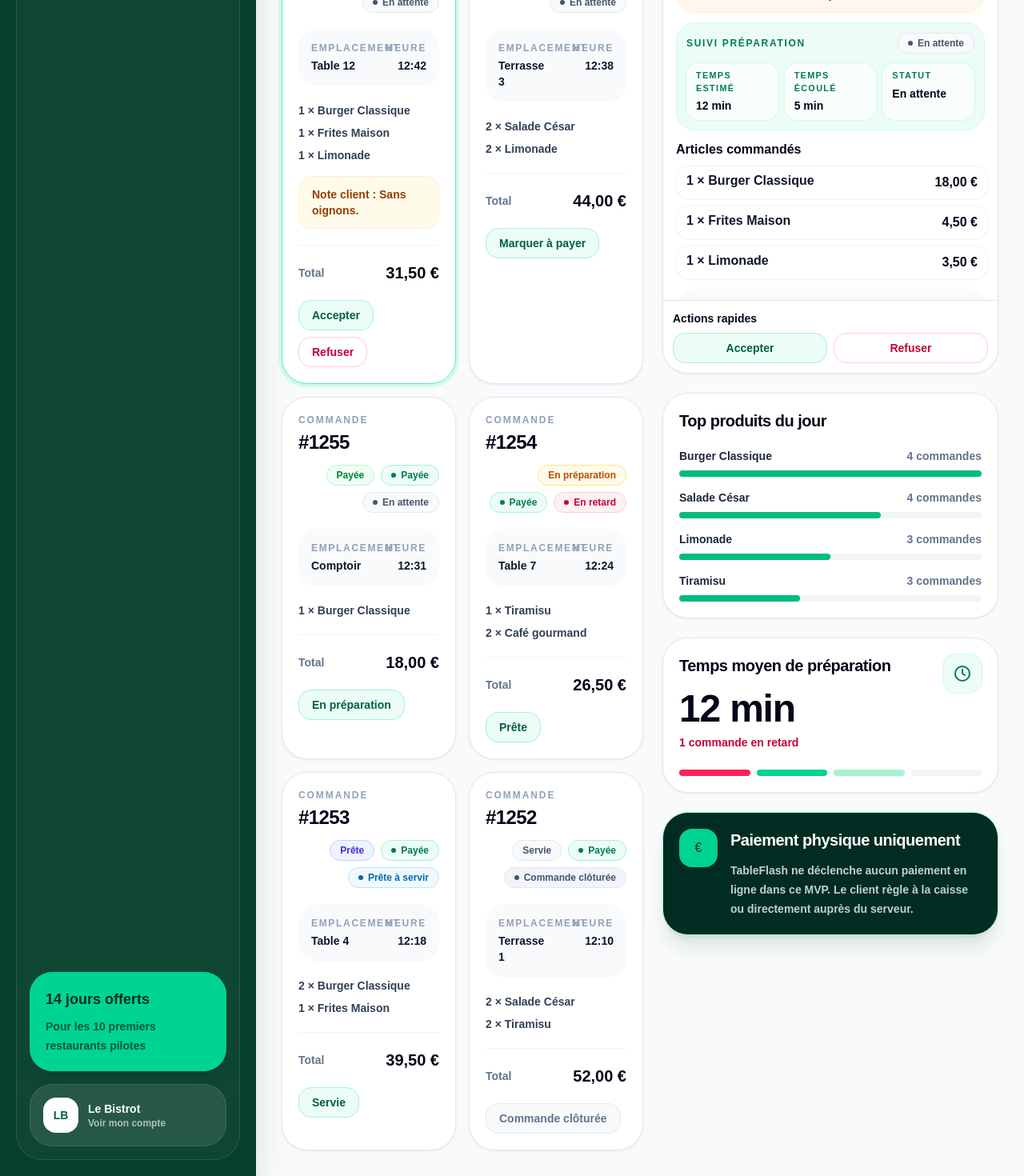
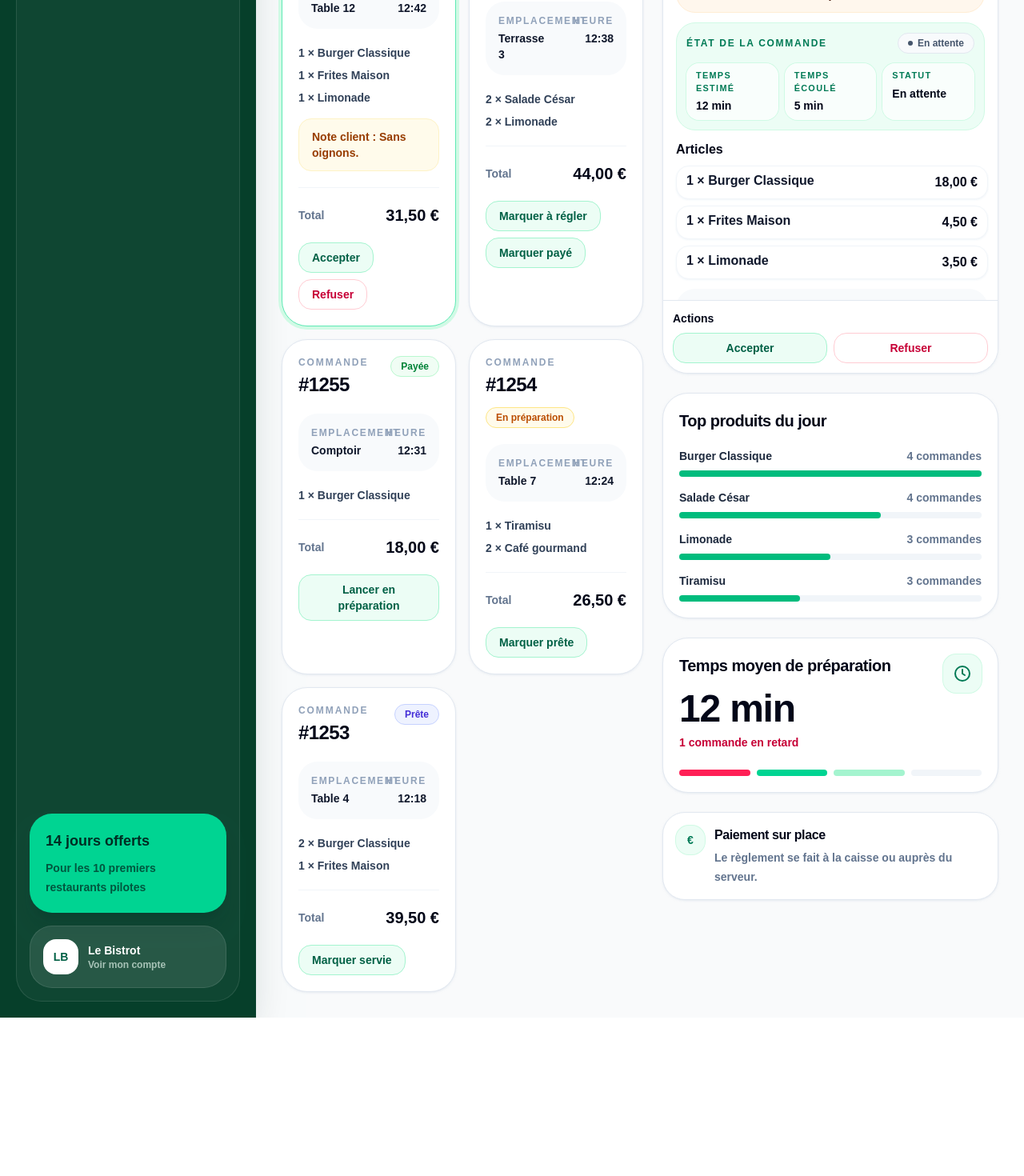
Before and after one commit to Loco66666/TableFlash-QR, a Next.js app: page /dashboard/orders in a window 1280 px wide. Shown: the part 950-2420 px from the top of the page at 80% size. After the commit the page ends 2222 px from the top, so only its background shows below. Built offline with nearby package versions, Linux system fonts and the light colour scheme.

Commit message:
Polish orders service cockpit

```diff
--- a/src/components/dashboard/orders/InteractiveOrdersDashboard.tsx
+++ b/src/components/dashboard/orders/InteractiveOrdersDashboard.tsx
@@ -43,13 +43,13 @@ const completedStatuses: OrderStatus[] = ["Servie", "Refusée", "Annulée"];
 const activeStatusPriority: OrderStatus[] = ["Nouvelle", "Acceptée", "À payer", "Payée", "En préparation", "Prête"];
 
 const actionMessages: Partial<Record<OrderAction, string>> = {
-  Accepter: "Commande acceptée dans la maquette.",
-  Refuser: "Commande refusée dans la maquette.",
-  "Marquer à payer": "Commande marquée à payer.",
-  "Marquer payée": "Commande marquée payée.",
-  "En préparation": "Commande passée en préparation.",
-  Prête: "Commande prête à servir.",
-  Servie: "Commande marquée comme servie.",
+  Accepter: "Commande acceptée.",
+  Refuser: "Commande refusée.",
+  "Marquer à régler": "Commande marquée à régler.",
+  "Marquer payé": "Paiement confirmé.",
+  "Lancer en préparation": "Préparation lancée.",
+  "Marquer prête": "Commande prête à servir.",
+  "Marquer servie": "Commande marquée comme servie.",
 };
 
 export function InteractiveOrdersDashboard() {
@@ -186,7 +186,7 @@ export function InteractiveOrdersDashboard() {
 
     const nextOrders = updateOrderStatus(orderNumber, nextState.status, nextState.paymentStatus);
     setSelectedOrderId(orderNumber);
-    showToast(actionMessages[action] ?? "Commande mise à jour dans la maquette.");
+    showToast(actionMessages[action] ?? "Commande mise à jour.");
 
     if (isCompletedStatus(nextState.status)) {
       autoCloseTimeoutRef.current = window.setTimeout(() => {
@@ -209,7 +209,7 @@ export function InteractiveOrdersDashboard() {
 
 
   function handleResetLocalOrders() {
-    const confirmed = window.confirm("Voulez-vous vraiment supprimer les commandes locales de démonstration ?");
+    const confirmed = window.confirm("Voulez-vous vraiment réinitialiser la file des commandes reçues par QR ?");
 
     if (!confirmed) {
       return;
@@ -222,7 +222,7 @@ export function InteractiveOrdersDashboard() {
 
       return currentOrder?.source === "public-menu" ? null : currentSelectedOrderId;
     });
-    showToast("Commandes locales réinitialisées.");
+    showToast("File des commandes QR réinitialisée.");
   }
 
   function handleAddTestOrder() {
@@ -230,7 +230,7 @@ export function InteractiveOrdersDashboard() {
     const nextOrderNumber = `#${highestOrderNumber + 1}`;
     const newOrder: Order = {
       orderNumber: nextOrderNumber,
-      table: "Table test",
+      table: "Comptoir",
       time: new Intl.DateTimeFormat("fr-FR", { hour: "2-digit", minute: "2-digit" }).format(new Date()),
       status: "Nouvelle",
       paymentStatus: "À payer",
@@ -242,12 +242,12 @@ export function InteractiveOrdersDashboard() {
         { quantity: 1, name: "Burger Classique", price: "18,00 €" },
         { quantity: 1, name: "Limonade", price: "3,50 €" },
       ],
-      note: "Commande de démonstration.",
+      note: "Commande ajoutée depuis le comptoir.",
     };
 
     setOrders((currentOrders) => [newOrder, ...currentOrders]);
     setSelectedOrderId(newOrder.orderNumber);
-    showToast("Commande test ajoutée dans la maquette.");
+    showToast("Commande ajoutée à la file.");
   }
 
   return (
@@ -261,10 +261,10 @@ export function InteractiveOrdersDashboard() {
           {servicePaused ? "Reprendre le service" : "Mettre en pause"}
         </button>
         <button className="rounded-2xl border border-slate-200 bg-white px-5 py-3 text-sm font-black text-slate-500 shadow-sm transition hover:border-slate-300 hover:bg-slate-50 hover:text-slate-800" onClick={handleResetLocalOrders} type="button">
-          Réinitialiser les commandes locales
+          Réinitialiser la file QR
         </button>
         <button className="rounded-2xl bg-emerald-600 px-5 py-3 text-sm font-black text-white shadow-lg shadow-emerald-900/15 transition hover:bg-emerald-700" onClick={handleAddTestOrder} type="button">
-          Nouvelle commande test
+          Ajouter une commande
         </button>
       </DashboardHeader>
 
@@ -291,7 +291,7 @@ export function InteractiveOrdersDashboard() {
             <div className="flex items-center justify-between gap-4">
               <div>
                 <h2 className="text-2xl font-black tracking-tight text-slate-950">File des commandes</h2>
-                <p className="mt-1 text-sm font-semibold text-slate-500">Démonstration locale interactive, sans backend connecté.</p>
+                <p className="mt-1 text-sm font-semibold text-slate-500">Les commandes reçues depuis les QR apparaissent ici et avancent selon votre service.</p>
               </div>
               <span className="hidden rounded-full bg-white px-4 py-2 text-sm font-black text-slate-500 ring-1 ring-slate-200 sm:inline-flex">
                 {visibleOrders.length} commande{visibleOrders.length > 1 ? "s" : ""}
@@ -372,7 +372,7 @@ function filterOrders(orders: Order[], activeFilter: OrderFilter, searchQuery: s
 function matchesOrderFilter(order: Order, activeFilter: OrderFilter) {
   switch (activeFilter) {
     case "Toutes":
-      return true;
+      return !isCompletedStatus(order.status);
     case "Nouvelles":
       return order.status === "Nouvelle";
     case "En cours":
@@ -419,15 +419,15 @@ function getNextState(action: OrderAction): { paymentStatus?: PaymentStatus; sta
       return { status: "Acceptée" };
     case "Refuser":
       return { status: "Refusée", paymentStatus: "Annulée" };
-    case "Marquer à payer":
+    case "Marquer à régler":
       return { status: "À payer", paymentStatus: "À payer" };
-    case "Marquer payée":
+    case "Marquer payé":
       return { status: "Payée", paymentStatus: "Payée" };
-    case "En préparation":
+    case "Lancer en préparation":
       return { status: "En préparation", paymentStatus: "Payée" };
-    case "Prête":
+    case "Marquer prête":
       return { status: "Prête" };
-    case "Servie":
+    case "Marquer servie":
       return { status: "Servie", paymentStatus: "Payée" };
     case "Voir détail":
       return null;
@@ -448,7 +448,7 @@ function buildSummaryCards(orders: Order[]): SummaryCard[] {
     { value: countStatus(orders, "En préparation"), label: "En préparation", helper: "Cuisine active", tone: "amber" },
     { value: countStatus(orders, "Prête"), label: "Prêtes", helper: "À servir", tone: "sky" },
     { value: countStatus(orders, "Servie"), label: "Servies", helper: "Aujourd’hui", tone: "slate" },
-    { value: formatEuro(total), label: "Total du jour", helper: "Paiement physique", tone: "rose" },
+    { value: formatEuro(total), label: "Total du jour", helper: "Règlement sur place", tone: "rose" },
   ];
 }
 
--- a/src/components/dashboard/orders/LiveServiceStatusCard.tsx
+++ b/src/components/dashboard/orders/LiveServiceStatusCard.tsx
@@ -16,7 +16,7 @@ export function LiveServiceStatusCard({ servicePaused }: LiveServiceStatusCardPr
             <p className="text-2xl font-black tracking-tight text-slate-950">{servicePaused ? "Service en pause" : "Service midi en cours"}</p>
             <p className="mt-2 max-w-3xl text-base font-medium leading-7 text-slate-500">
               {servicePaused
-                ? "Les commandes sont fermées dans cette maquette locale. Vous pouvez reprendre le service à tout moment."
+                ? "Les commandes QR sont temporairement fermées. Vous pouvez reprendre le service à tout moment."
                 : "Les clients peuvent commander depuis leur table. Le paiement se fait à la caisse ou auprès du serveur."}
             </p>
           </div>
--- a/src/components/dashboard/orders/OrderCard.tsx
+++ b/src/components/dashboard/orders/OrderCard.tsx
@@ -1,6 +1,5 @@
 import { OrderStatusBadge } from "./OrderStatusBadge";
-import { OrderTimingBadge } from "./OrderTimingBadge";
-import { getOrderTimingStatus, type Order, type OrderAction } from "./ordersData";
+import { type Order, type OrderAction } from "./ordersData";
 import { PaymentStatusBadge } from "./PaymentStatusBadge";
 
 const actionClasses: Record<"default" | "danger" | "neutral", string> = {
@@ -18,7 +17,7 @@ type OrderCardProps = {
 };
 
 export function OrderCard({ actions, order, selected = false, onAction, onSelect }: OrderCardProps) {
-  const timingStatus = getOrderTimingStatus(order);
+  const showPaymentBadge = order.paymentStatus === "À payer" && order.status !== "Nouvelle";
 
   return (
     <article
@@ -43,8 +42,7 @@ export function OrderCard({ actions, order, selected = false, onAction, onSelect
         </div>
         <div className="flex flex-wrap justify-end gap-2">
           <OrderStatusBadge status={order.status} />
-          <PaymentStatusBadge status={order.paymentStatus} />
-          <OrderTimingBadge status={timingStatus} />
+          {showPaymentBadge ? <PaymentStatusBadge status={order.paymentStatus} /> : null}
         </div>
       </div>
 
@@ -86,7 +84,7 @@ export function OrderCard({ actions, order, selected = false, onAction, onSelect
             {action}
           </button>
         )) : (
-          <span className="rounded-2xl border border-slate-200 bg-slate-50 px-4 py-2 text-sm font-black text-slate-500">Commande clôturée</span>
+          <span className="rounded-2xl border border-slate-200 bg-slate-50 px-4 py-2 text-sm font-black text-slate-500">Commande terminée</span>
         )}
       </div>
     </article>
--- a/src/components/dashboard/orders/OrderTimingBadge.tsx
+++ b/src/components/dashboard/orders/OrderTimingBadge.tsx
@@ -6,7 +6,7 @@ const timingClasses: Record<TimingStatusLabel, string> = {
   "À surveiller": "border-amber-200 bg-amber-50 text-amber-700",
   "En retard": "border-rose-200 bg-rose-50 text-rose-700",
   "Prête à servir": "border-sky-200 bg-sky-50 text-sky-700",
-  "Commande clôturée": "border-slate-200 bg-slate-100 text-slate-600",
+  Terminée: "border-slate-200 bg-slate-100 text-slate-600",
 };
 
 type OrderTimingBadgeProps = {
--- a/src/components/dashboard/orders/PaymentReminderCard.tsx
+++ b/src/components/dashboard/orders/PaymentReminderCard.tsx
@@ -1,14 +1,14 @@
 export function PaymentReminderCard() {
   return (
-    <section className="overflow-hidden rounded-[2rem] border border-emerald-200 bg-emerald-950 p-5 text-white shadow-xl shadow-emerald-950/10">
-      <div className="flex items-start gap-4">
-        <span className="flex h-12 w-12 shrink-0 items-center justify-center rounded-2xl bg-emerald-400 text-emerald-950" aria-hidden="true">
+    <section className="rounded-[1.75rem] border border-slate-200 bg-white p-4 text-slate-700 shadow-sm shadow-slate-200/70">
+      <div className="flex items-start gap-3">
+        <span className="flex h-9 w-9 shrink-0 items-center justify-center rounded-2xl bg-emerald-50 text-sm font-black text-emerald-700 ring-1 ring-emerald-100" aria-hidden="true">
           €
         </span>
         <div>
-          <h2 className="text-xl font-black tracking-tight">Paiement physique uniquement</h2>
-          <p className="mt-3 text-sm font-semibold leading-6 text-emerald-50/80">
-            TableFlash ne déclenche aucun paiement en ligne dans ce MVP. Le client règle à la caisse ou directement auprès du serveur.
+          <h2 className="text-base font-black tracking-tight text-slate-950">Paiement sur place</h2>
+          <p className="mt-1 text-sm font-semibold leading-6 text-slate-500">
+            Le règlement se fait à la caisse ou auprès du serveur.
           </p>
         </div>
       </div>
--- a/src/components/dashboard/orders/SelectedOrderPanel.tsx
+++ b/src/components/dashboard/orders/SelectedOrderPanel.tsx
@@ -22,7 +22,7 @@ export function SelectedOrderPanel({ actions, order, onAction, onClose }: Select
   }
 
   const timingStatus = getOrderTimingStatus(order);
-  const showDetailedTiming = timingStatus !== "Commande clôturée";
+  const showDetailedTiming = timingStatus !== "Terminée";
   const actionGridClasses = actions.length === 2
     ? "mt-2 grid grid-cols-2 gap-2"
     : "mt-2 grid grid-cols-1 gap-2 sm:grid-cols-2 xl:grid-cols-1 2xl:grid-cols-2";
@@ -66,7 +66,7 @@ export function SelectedOrderPanel({ actions, order, onAction, onClose }: Select
 
         <div className="mt-3 rounded-3xl border border-emerald-100 bg-emerald-50 p-3">
           <div className="flex flex-wrap items-center justify-between gap-2">
-            <p className="text-xs font-black uppercase tracking-[0.14em] text-emerald-700">Suivi préparation</p>
+            <p className="text-xs font-black uppercase tracking-[0.14em] text-emerald-700">État de la commande</p>
             <OrderTimingBadge status={timingStatus} />
           </div>
           {showDetailedTiming ? (
@@ -76,14 +76,14 @@ export function SelectedOrderPanel({ actions, order, onAction, onClose }: Select
               <TimingMeta label="Statut" value={timingStatus} />
             </div>
           ) : (
-            <p className="mt-2 text-sm font-bold leading-5 text-emerald-950">Commande terminée, suivi conservé pour l’historique local.</p>
+            <p className="mt-2 text-sm font-bold leading-5 text-emerald-950">Commande terminée.</p>
           )}
         </div>
       </div>
 
       <div className="min-h-0 flex-1 overflow-y-auto px-4 py-3 lg:pr-3">
         <div>
-          <h3 className="text-base font-black text-slate-950">Articles commandés</h3>
+          <h3 className="text-base font-black text-slate-950">Articles</h3>
           <div className="mt-2 space-y-2">
             {order.items.map((item) => (
               <div className="rounded-2xl border border-slate-100 bg-white px-3 py-2 shadow-sm shadow-slate-100" key={`${order.orderNumber}-${item.name}`}>
@@ -112,7 +112,7 @@ export function SelectedOrderPanel({ actions, order, onAction, onClose }: Select
       </div>
 
       <div className="shrink-0 border-t border-slate-200 bg-white/95 p-3 backdrop-blur lg:sticky lg:bottom-0">
-        <h3 className="text-sm font-black text-slate-950">Actions rapides</h3>
+        <h3 className="text-sm font-black text-slate-950">Actions</h3>
         {actions.length > 0 ? (
           <div className={actionGridClasses}>
             {actions.map((action) => (
@@ -128,7 +128,7 @@ export function SelectedOrderPanel({ actions, order, onAction, onClose }: Select
           </div>
         ) : (
           <p className="mt-2 rounded-2xl border border-slate-200 bg-slate-50 px-3 py-2 text-sm font-bold text-slate-500">
-            Aucune action disponible pour cette commande.
+            Commande terminée.
           </p>
         )}
       </div>
@@ -145,7 +145,7 @@ function EmptySelectedOrderPanel() {
         Sélectionnez une commande dans la file pour afficher son détail et ses actions.
       </p>
       <p className="mt-3 rounded-3xl bg-slate-50 px-4 py-3 text-sm font-bold leading-6 text-slate-500">
-        Les commandes terminées disparaissent automatiquement du détail pour libérer l’espace de travail.
+        Les commandes terminées restent disponibles dans le filtre Terminées, sans encombrer la file active.
       </p>
     </aside>
   );
--- a/src/components/dashboard/orders/ordersData.ts
+++ b/src/components/dashboard/orders/ordersData.ts
@@ -14,11 +14,11 @@ export type PaymentStatus = "À payer" | "Payée" | "Annulée";
 export type OrderAction =
   | "Accepter"
   | "Refuser"
-  | "Marquer à payer"
-  | "Marquer payée"
-  | "En préparation"
-  | "Prête"
-  | "Servie"
+  | "Marquer à régler"
+  | "Marquer payé"
+  | "Lancer en préparation"
+  | "Marquer prête"
+  | "Marquer servie"
   | "Voir détail";
 
 export type OrderFilter =
@@ -43,7 +43,7 @@ export type TimingStatusLabel =
   | "À surveiller"
   | "En retard"
   | "Prête à servir"
-  | "Commande clôturée";
+  | "Terminée";
 
 export type OrderItem = {
   name: string;
@@ -187,15 +187,15 @@ export function getOrderActions(status: OrderStatus): OrderAction[] {
     case "Nouvelle":
       return ["Accepter", "Refuser"];
     case "Acceptée":
-      return ["Marquer à payer"];
+      return ["Marquer à régler", "Marquer payé"];
     case "À payer":
-      return ["Marquer payée"];
+      return ["Marquer payé"];
     case "Payée":
-      return ["En préparation"];
+      return ["Lancer en préparation"];
     case "En préparation":
-      return ["Prête"];
+      return ["Marquer prête"];
     case "Prête":
-      return ["Servie"];
+      return ["Marquer servie"];
     case "Servie":
     case "Refusée":
     case "Annulée":
@@ -224,7 +224,7 @@ export function getOrderTimingStatus(order: Order): TimingStatusLabel {
     return "Prête à servir";
   }
 
-  return "Commande clôturée";
+  return "Terminée";
 }
 
 export function getDelayedOrdersCount(orders: Order[]) {
--- a/src/components/dashboard/settings/InteractiveSettingsDashboard.tsx
+++ b/src/components/dashboard/settings/InteractiveSettingsDashboard.tsx
@@ -1388,7 +1388,7 @@ export function InteractiveSettingsDashboard() {
 
             <SettingsBlock
               title="Règlement"
-              description="TableFlash ne déclenche aucun paiement en ligne dans ce MVP. Le règlement reste physique."
+              description="TableFlash ne déclenche aucun paiement en ligne. Le règlement reste physique."
               tone="soft"
             >
               <ToggleRow
```
